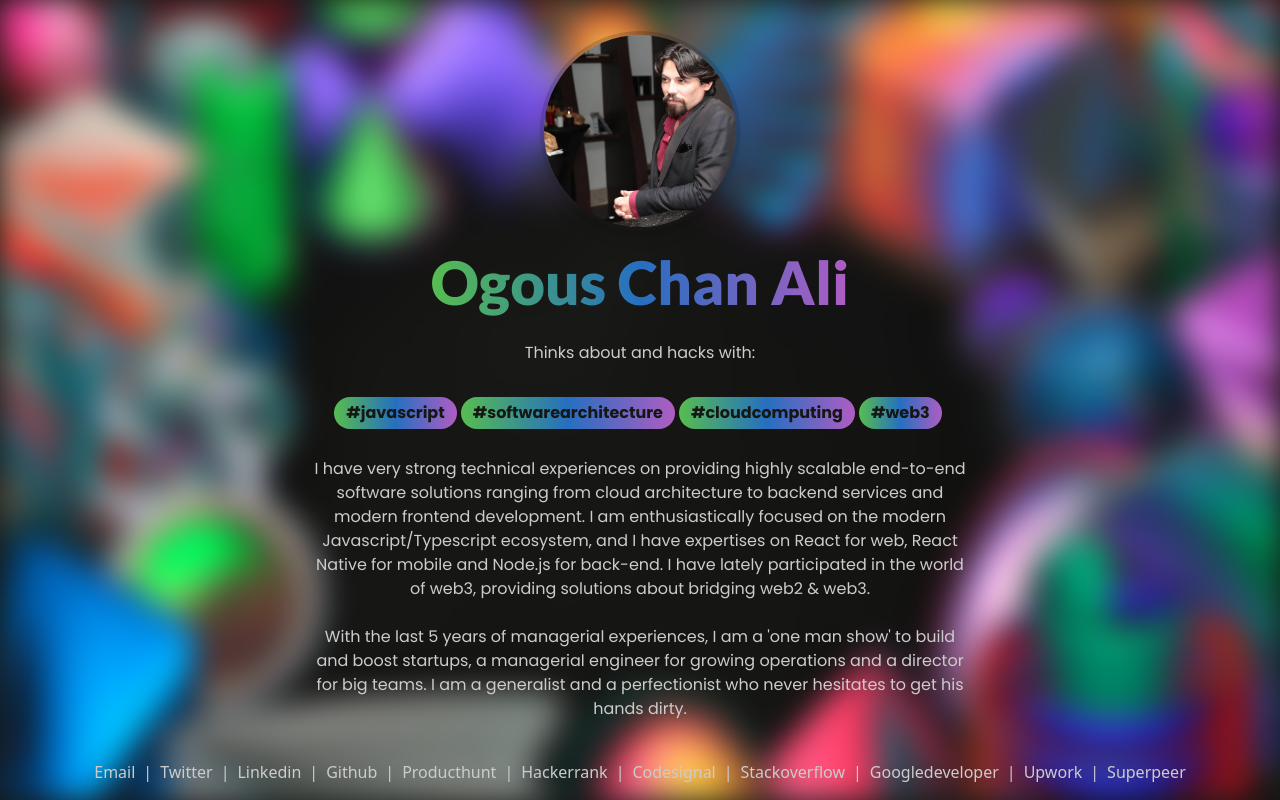
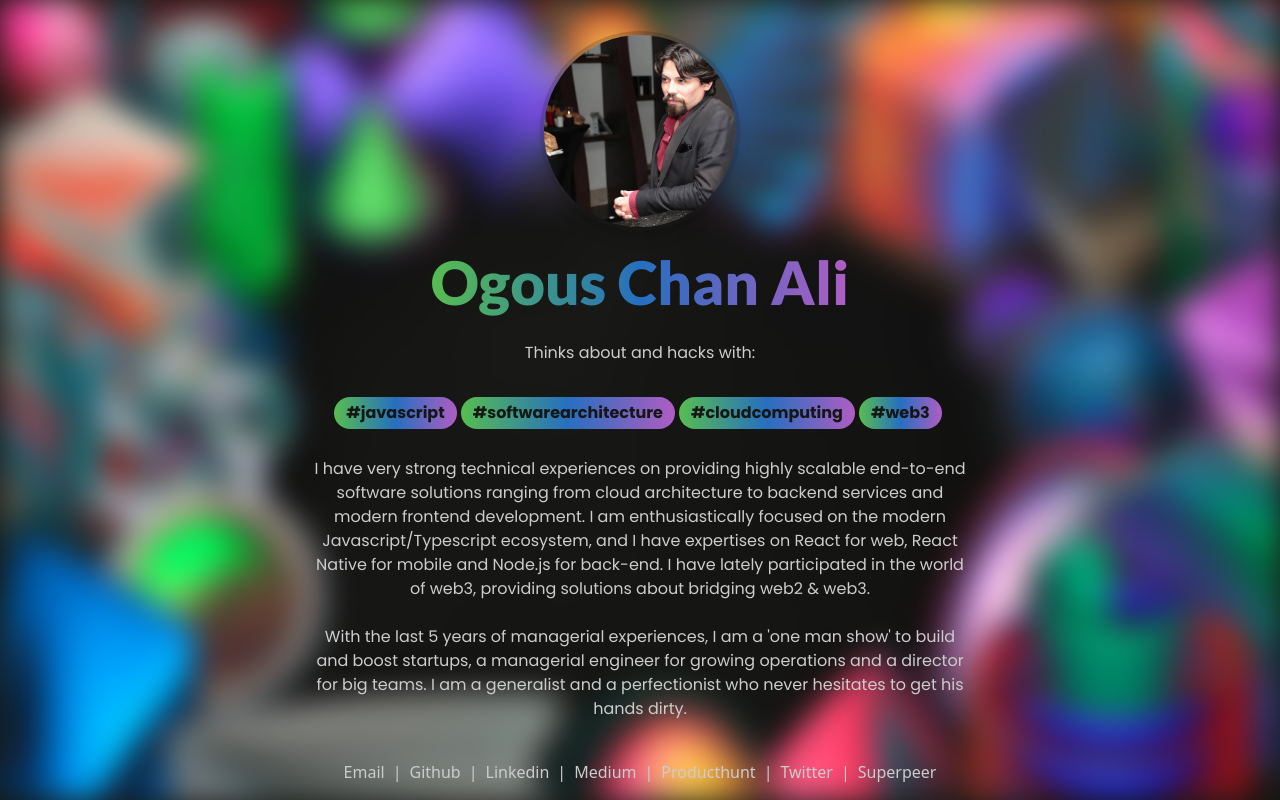
Before and after one commit to ogous/ogous-chan-ali, a Next.js app: page / in a window 1280 px wide. Built offline with nearby package versions, Linux system fonts and the light colour scheme.

Commit message:
chore: update links

```diff
--- a/app/page.tsx
+++ b/app/page.tsx
@@ -12,41 +12,45 @@ export default function HomePage() {
       slug: 'email'
     },
     {
-      link: 'https://twitter.com/ogouschanali',
-      slug: 'twitter'
+      link: 'https://github.com/ogous',
+      slug: 'github'
     },
     {
       link: 'https://www.linkedin.com/in/oguzhanali/',
       slug: 'linkedin'
     },
     {
-      link: 'https://github.com/ogous',
-      slug: 'github'
+      link: 'https://ogous.medium.com/',
+      slug: 'medium'
     },
     {
       link: 'https://www.producthunt.com/@oguzhan_ali',
       slug: 'producthunt'
     },
     {
-      link: 'https://www.hackerrank.com/oguzxan_ali',
-      slug: 'hackerrank'
+      link: 'https://twitter.com/ogouschanali',
+      slug: 'twitter'
     },
-    {
-      link: 'https://app.codesignal.com/profile/ogouschanali',
-      slug: 'codesignal'
-    },
-    {
-      link: 'https://stackoverflow.com/users/11144413/ogous-chan-ali',
-      slug: 'stackoverflow'
-    },
-    {
-      link: 'https://g.dev/ogous',
-      slug: 'googledeveloper'
-    },
-    {
-      link: 'https://www.upwork.com/freelancers/~01f06eb46718139e39',
-      slug: 'upwork'
-    },
+    // {
+    //   link: 'https://www.hackerrank.com/oguzxan_ali',
+    //   slug: 'hackerrank'
+    // },
+    // {
+    //   link: 'https://app.codesignal.com/profile/ogouschanali',
+    //   slug: 'codesignal'
+    // },
+    // {
+    //   link: 'https://stackoverflow.com/users/11144413/ogous-chan-ali',
+    //   slug: 'stackoverflow'
+    // },
+    // {
+    //   link: 'https://g.dev/ogous',
+    //   slug: 'googledeveloper'
+    // },
+    // {
+    //   link: 'https://www.upwork.com/freelancers/~01f06eb46718139e39',
+    //   slug: 'upwork'
+    // },
     {
       link: 'https://superpeer.com/ogous',
       slug: 'superpeer'
```
